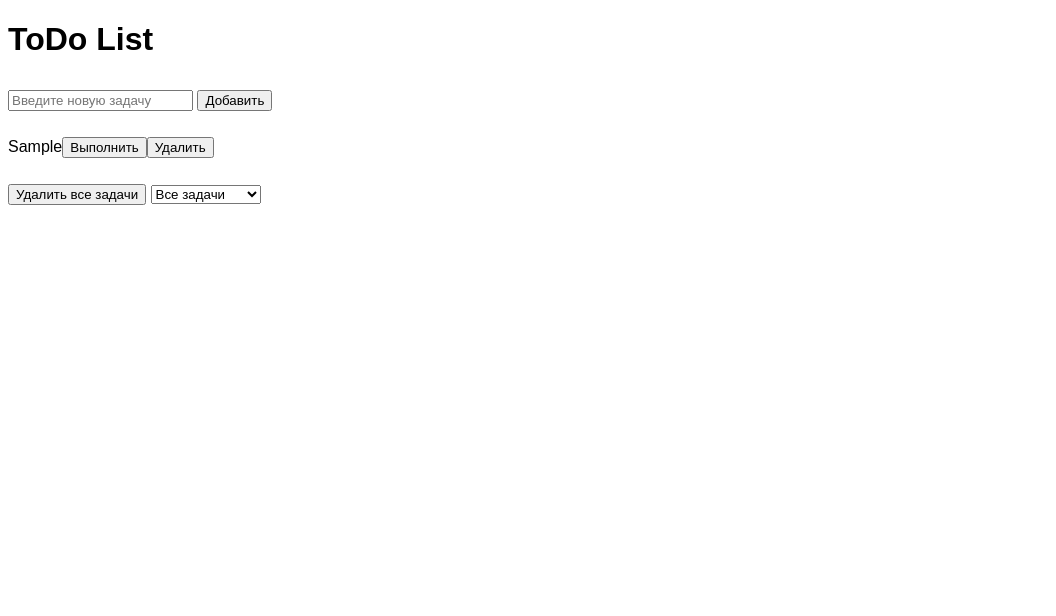
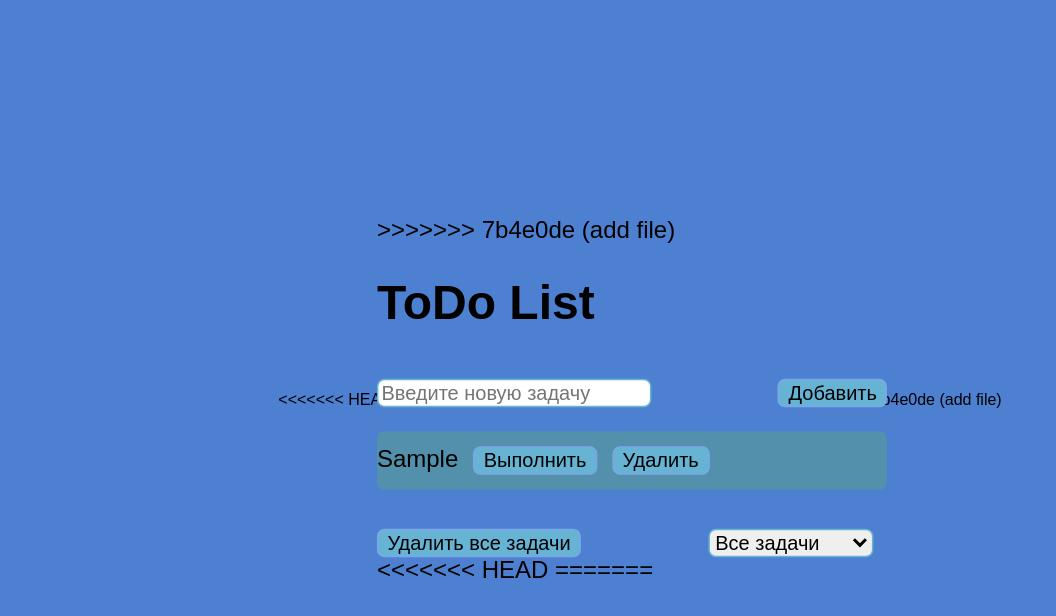
Before and after one commit to OlegRaykov/to-do-list, a plain HTML site: page index.html in a window 1280 px wide. Both pictures are taken after typing "Sample" into the empty fields and a click on the button "Добавить". Shown: the whole page, without its empty margins (0-1056 px from the left). Drawn offline with Linux system fonts and the light colour scheme.

Commit message:
add file

```diff
--- a/index.html
+++ b/index.html
@@ -7,6 +7,10 @@
   <link rel="stylesheet" href="styles.css">
 </head>
 <body>
+<<<<<<< HEAD
+=======
+<div id="box">
+>>>>>>> 7b4e0de (add file)
   <h1>ToDo List</h1>
   <input type="text" id="taskInput" placeholder="Введите новую задачу">
   <button onclick="addTask()">Добавить</button>
@@ -19,6 +23,10 @@
       <option value="incomplete">В процессе</option>
     </select>
   </div>
+<<<<<<< HEAD
+=======
+  </div>
+>>>>>>> 7b4e0de (add file)
 
   <script src="main.js"></script>
 </body>
--- a/main.js
+++ b/main.js
@@ -6,12 +6,27 @@ function renderTasks() {
   tasks.forEach((task, index) => {
     const listItem = document.createElement('li');
     listItem.textContent = task.name;
+    if (task.completed) {
+      listItem.classList.add('completed');
+    }
     const statusButton = document.createElement('button');
     statusButton.textContent = task.completed ? 'Отменить' : 'Выполнить';
     statusButton.onclick = () => toggleTaskStatus(index);
     const deleteButton = document.createElement('button');
     deleteButton.textContent = 'Удалить';
     deleteButton.onclick = () => deleteTask(index);
+
+    statusButton.style.cssText = `
+    margin: 10px;
+    transform: scale(1)
+    top: 50%;
+    left: 50%;
+    `
+    deleteButton.style.cssText = `
+    transform: scale(1)
+     top: 50%;
+    left: 50%;
+    `
     listItem.appendChild(statusButton);
     listItem.appendChild(deleteButton);
     taskList.appendChild(listItem);
@@ -21,9 +36,12 @@ function renderTasks() {
 function addTask() {
   const taskInput = document.getElementById('taskInput');
   const newTask = { name: taskInput.value, completed: false };
+  const taskInputValue = taskInput.value.trim()
+  if (taskInputValue !== '' && taskInputValue !== ' '){
   tasks.push(newTask);
   renderTasks();
   taskInput.value = '';
+} else alert("Укажите задачу!")
 }
 
 function deleteTask(index) {
@@ -37,8 +55,8 @@ function deleteAllTasks() {
 }
 
 function toggleTaskStatus(index) {
-  tasks[index].completed = !tasks[index].completed;
-  renderTasks();
+tasks[index].completed = !tasks[index].completed;
+   renderTasks();
 }
 
 function filterTasks() {
--- a/styles.css
+++ b/styles.css
@@ -1,16 +1,58 @@
-body {
-  font-family: Arial, sans-serif;
+button {
+font-family: Arial;
+  margin-top: 10px;
+  background: #66B3D4;
+  border-radius: 5px;
+  border: 1px solid #7da6e8;
 }
-
-button {
-  margin-top: 10px;
+button:hover {
+    background: white;
+    color: #222;
+    border-color: #82a9e8;
 }
-
 ul {
   list-style-type: none;
   padding: 0;
 }
 
 li {
+weight: 450px;
+border-radius: 5px;
+background: #3c64a3;
   margin-bottom: 5px;
 }
+li:nth-child(odd) {
+  background: #5290AB;
+}
+
+ul li:hover {
+  background: #6a717a;
+}
+body {
+font-family: Arial;
+  display: flex;
+  justify-content: center;
+  align-items: center;
+  height: 100vh;
+  weight: 500px;
+  margin: 0;
+  background: #4d80d1;
+}
+#box{
+transform: scale(1.5);
+top: 50%;
+}
+
+li.completed {
+  text-decoration: line-through;
+}
+input{
+margin-right: 80px;
+border-radius: 5px;
+  border: 1px solid #66B3D4;
+}
+select{
+margin-left: 80px;
+border-radius: 5px;
+  border: 1px solid #66B3D4;
+}
```
